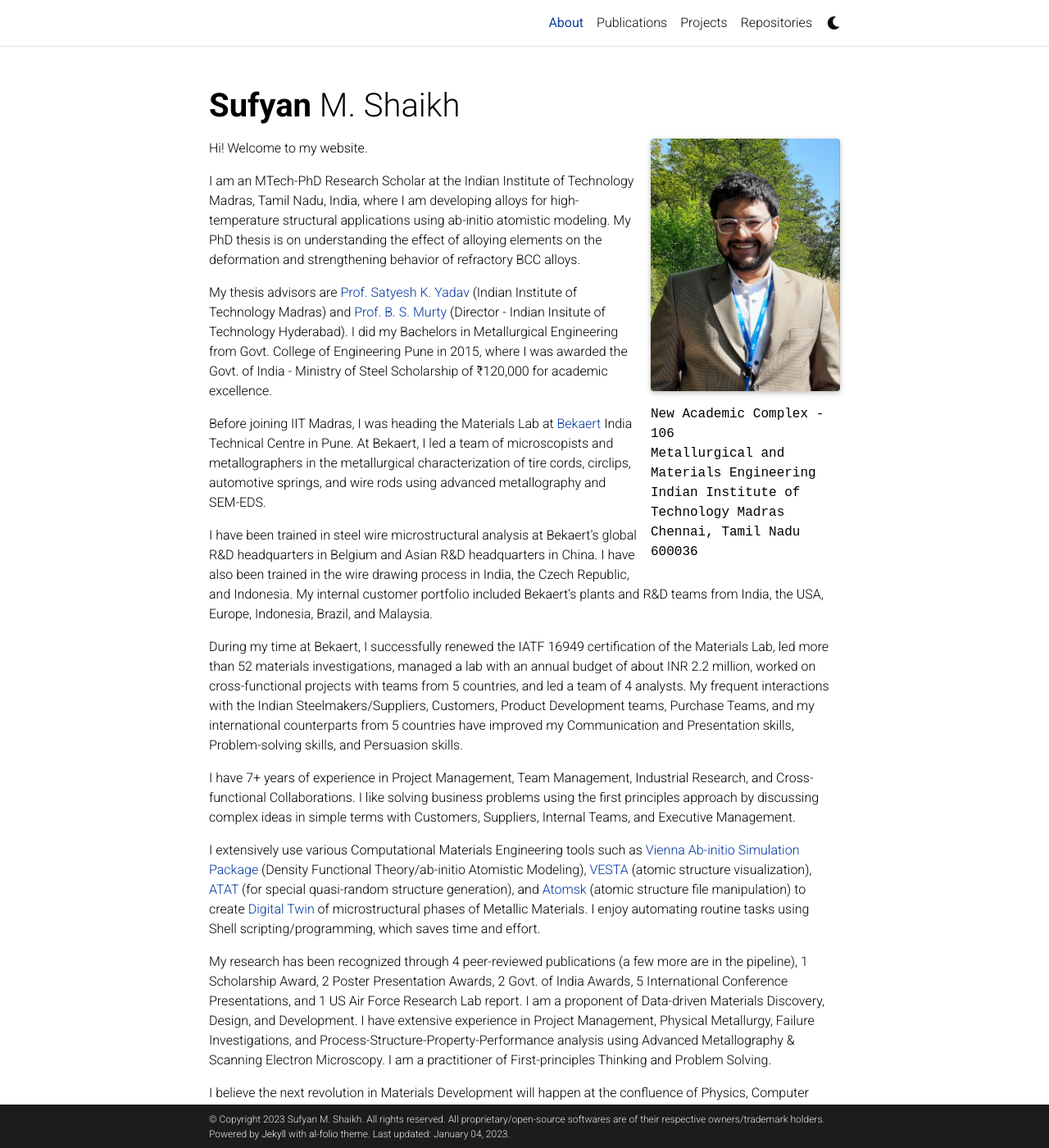
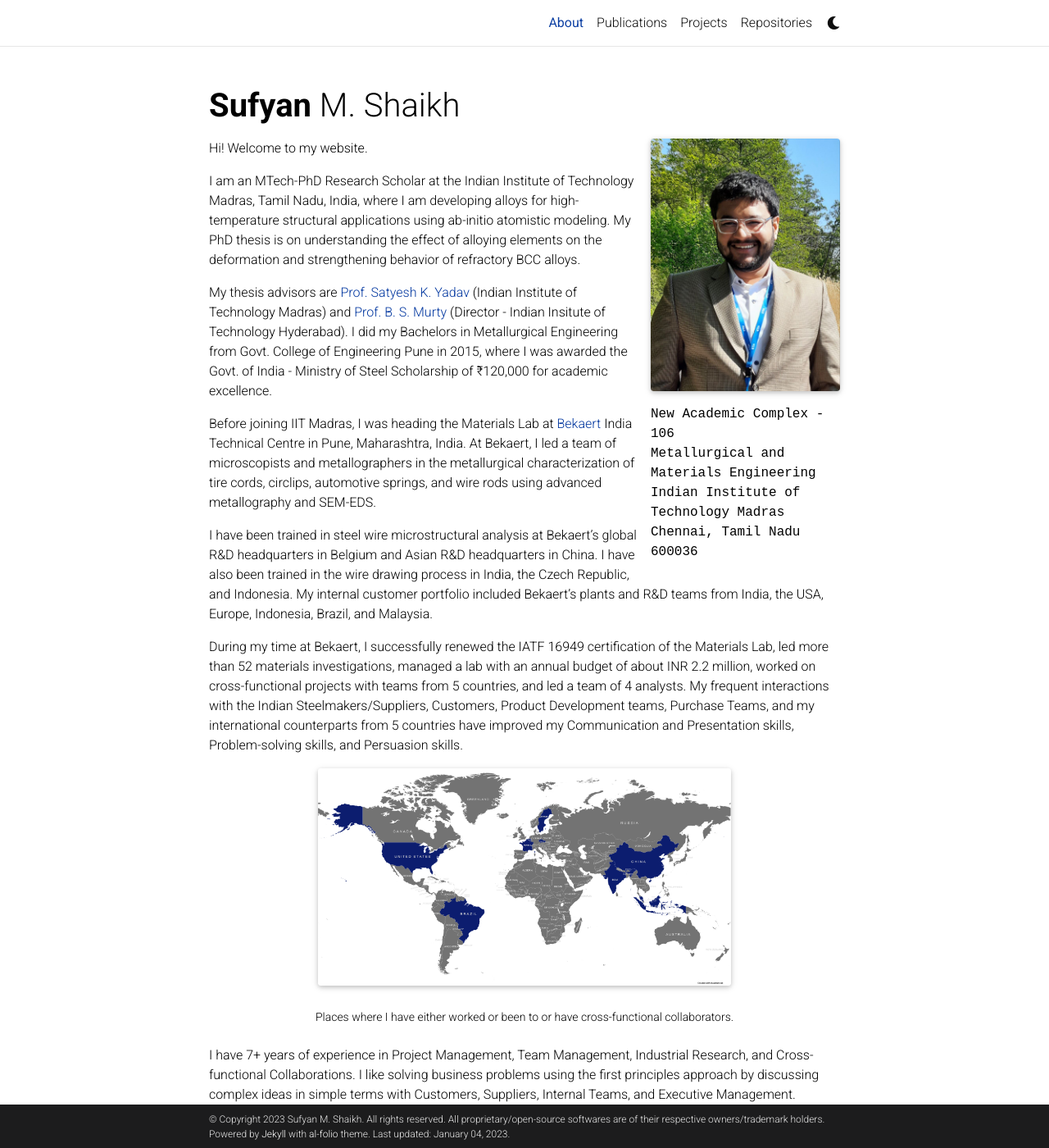
Before and after one commit to sufyanshk/sufyanshk.github.io, a Jekyll site: the page built from _pages/about.md, in a window 1280 px wide and 1400 px high. Shown: the whole window at 82% size. Built offline with Jekyll 4.4.1, drawn with Linux system fonts in a browser that asks for light colours; full-size pictures stand in for the smaller copies a plugin makes; comment, search, counter and statistics services are not loaded; a style sheet for code colours, icons or effects is not loaded.

Commit message:
modified:   _pages/about.md 	new file:   assets/img/map.jpg

```diff
--- a/_pages/about.md
+++ b/_pages/about.md
@@ -25,11 +25,20 @@ deformation and strengthening behavior of refractory BCC alloys.
 
 My thesis advisors are <a href="https://mme.iitm.ac.in/satyesh/index.html">Prof. Satyesh K. Yadav</a> (Indian Institute of Technology Madras) and <a href="https://mme.iitm.ac.in/murty/bsmurty">Prof. B. S. Murty</a> (Director - Indian Insitute of Technology Hyderabad). I did my Bachelors in Metallurgical Engineering from Govt. College of Engineering Pune in 2015, where I was awarded the Govt. of India - Ministry of Steel Scholarship of ₹120,000 for academic excellence.
 
-Before joining IIT Madras, I was heading the Materials Lab at <a href="https://www.bekaert.com/en/about-us">Bekaert</a> India Technical Centre in Pune. At Bekaert, I led a team of microscopists and metallographers in the metallurgical characterization of tire cords, circlips, automotive springs, and wire rods using advanced metallography and SEM-EDS.
+Before joining IIT Madras, I was heading the Materials Lab at <a href="https://www.bekaert.com/en/about-us">Bekaert</a> India Technical Centre in Pune, Maharashtra, India. At Bekaert, I led a team of microscopists and metallographers in the metallurgical characterization of tire cords, circlips, automotive springs, and wire rods using advanced metallography and SEM-EDS.
 
 I have been trained in steel wire microstructural analysis at Bekaert’s global R&D headquarters in Belgium and Asian R&D headquarters in China. I have also been trained in the wire drawing process in India, the Czech Republic, and Indonesia. My internal customer portfolio included Bekaert’s plants and R&D teams from India, the USA, Europe, Indonesia, Brazil, and Malaysia.
 
 During my time at Bekaert, I successfully renewed the IATF 16949 certification of the Materials Lab, led more than 52 materials investigations, managed a lab with an annual budget of about INR 2.2 million, worked on cross-functional projects with teams from 5 countries, and led a team of 4 analysts. My frequent interactions with the Indian Steelmakers/Suppliers, Customers, Product Development teams, Purchase Teams, and my international counterparts from 5 countries have improved my Communication and Presentation skills, Problem-solving skills, and Persuasion skills.
+
+<div class="row justify-content-sm-center">
+    <div class="col-sm-8 mt-3 mt-md-0">
+        {% include figure.html path="assets/img/map.jpg" title="World Map" class="img-fluid rounded z-depth-1" %}
+    </div>
+</div>
+<div class="caption">
+    Places where I have either worked or been to or have cross-functional collaborators.
+</div>
 
 I have 7+ years of experience in Project Management, Team Management, Industrial Research, and Cross-functional Collaborations. I like solving business problems using the first principles approach by discussing complex ideas in simple terms with Customers, Suppliers, Internal Teams, and Executive Management.
 
```
Also changed, not shown: assets/img/map.jpg (added).
